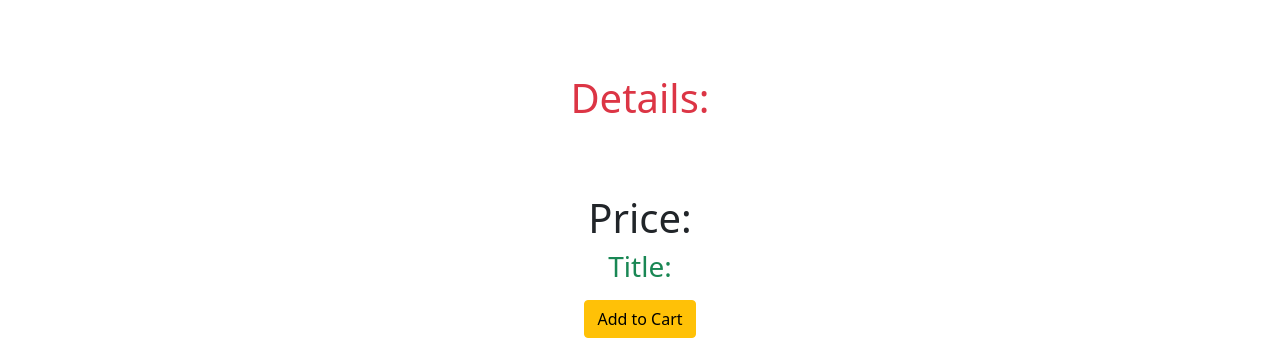
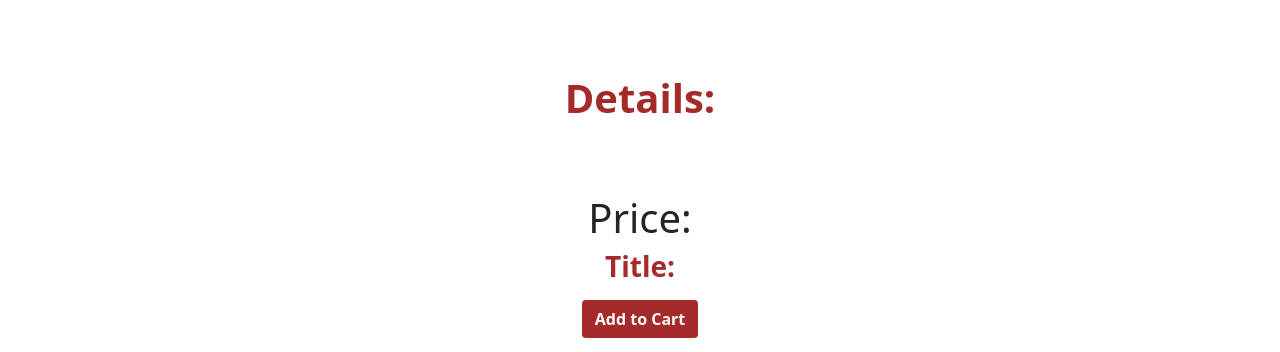
Before and after one commit to musasazib/fit-lab, a React (Create React App) app: page /booking/1 in a window 1280 px wide. Shown: the part 600-952 px from the top of the page. Built offline with nearby package versions, Linux system fonts and the light colour scheme; no server answers; sample sign-in values are in the browser's storage.

Commit message:
Booking done

```diff
--- a/src/components/Booking/Booking.js
+++ b/src/components/Booking/Booking.js
@@ -22,14 +22,14 @@ const Booking = () => {
         <div>
             <Banner></Banner>
             <div className="text-center m-5 p-5">
-                <h1 className="mb-5"><span className="text-danger">Details:</span> {name}</h1>
+                <h1 className="mb-5"><span className="package-title">Details:</span> {name}</h1>
                 <img src={img} alt="" />
                 <h1>Price: {price}</h1>
-                <h3  className="text-success">Title: {title}</h3>
+                <h3  className="package-title">Title: {title}</h3>
                 <h5>{subTitle}</h5>
                 <p>{description}</p>
                 <Link to="/home#classes">
-                    <button className="btn btn-warning">Add to Cart</button>
+                    <button className="btn all-btn">Add to Cart</button>
                 </Link>
             </div>
             <Footer></Footer>
```
